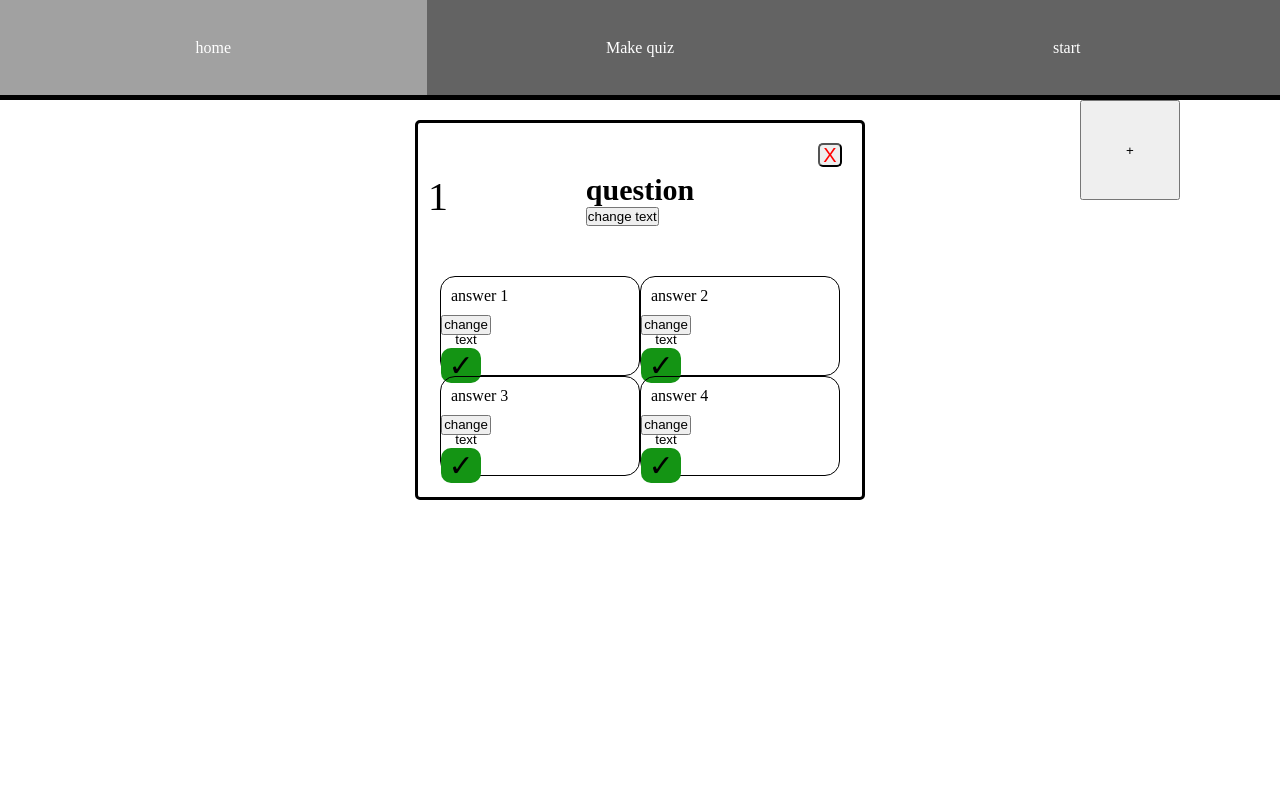
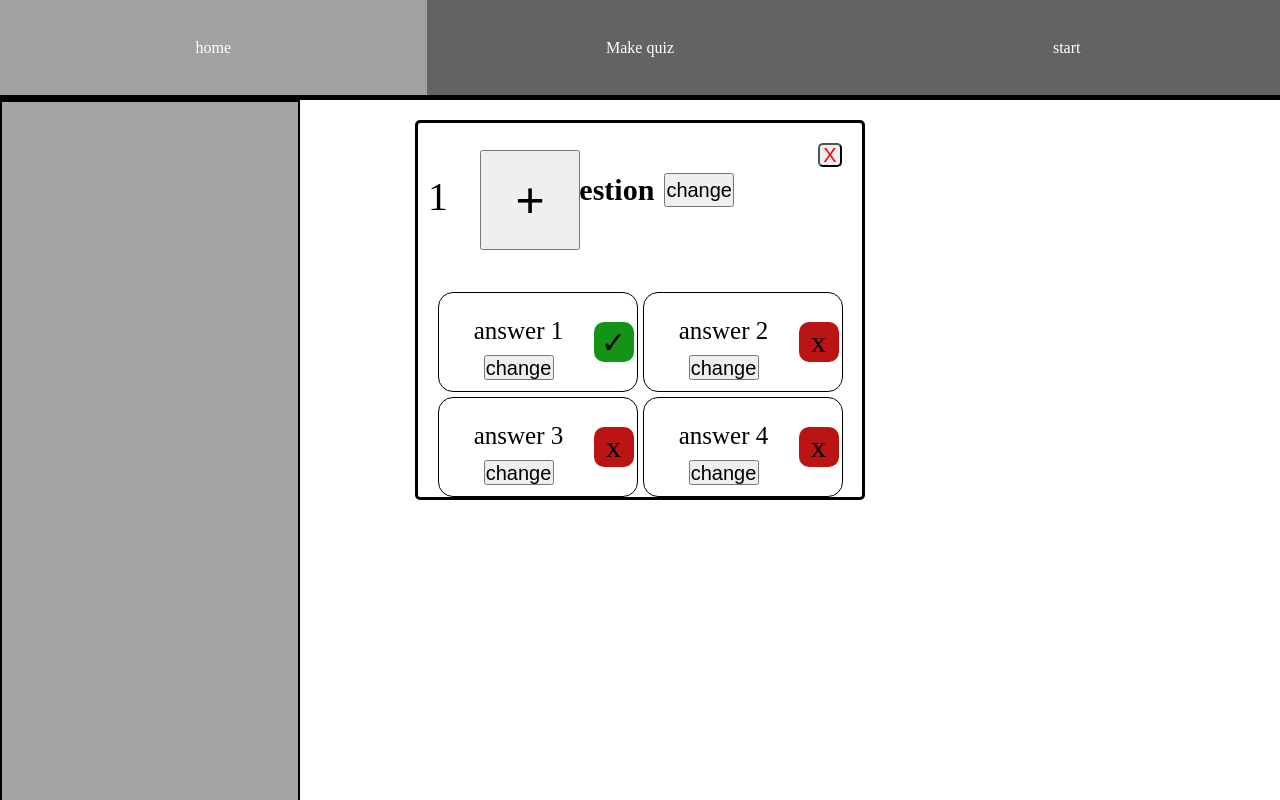
Before and after one commit to hamzona/myFirstSite, a React (Create React App) app: page / in a window 1280 px wide. Built offline with nearby package versions, Linux system fonts and the light colour scheme.

Commit message:
update 2

```diff
--- a/src/App.css
+++ b/src/App.css
@@ -30,8 +30,17 @@
 }
 
 .addBtn {
-  position: absolute;
+  font-size: 50px;
+  position: fixed;
   width: 100px;
   height: 100px;
-  right: 100px;
+  top: 150px;
+  right: 700px;
 }
+.Settings {
+  position: fixed;
+  height: 100vh;
+  width: 300px;
+  border: 2px solid;
+  background-color: rgb(165, 165, 165);
+}
--- a/src/GlobalContext/DataSlides.js
+++ b/src/GlobalContext/DataSlides.js
@@ -21,9 +21,9 @@ export default function SlidesContextProvider({ children }) {
       question: "question",
       answers: [
         { key: v4(), correct: true, content: "answer 1" },
-        { key: v4(), correct: true, content: "answer 2" },
-        { key: v4(), correct: true, content: "answer 3" },
-        { key: v4(), correct: true, content: "answer 4" },
+        { key: v4(), correct: false, content: "answer 2" },
+        { key: v4(), correct: false, content: "answer 3" },
+        { key: v4(), correct: false, content: "answer 4" },
       ],
     },
   ]);
--- a/src/Slides/App.js
+++ b/src/Slides/App.js
@@ -51,9 +51,9 @@ function App() {
         question: "question",
         answers: [
           { key: v4(), correct: true, content: "answer 1" },
-          { key: v4(), correct: true, content: "answer 2" },
-          { key: v4(), correct: true, content: "answer 3" },
-          { key: v4(), correct: true, content: "answer 4" },
+          { key: v4(), correct: false, content: "answer 2" },
+          { key: v4(), correct: false, content: "answer 3" },
+          { key: v4(), correct: false, content: "answer 4" },
         ],
       },
     ]);
@@ -77,7 +77,7 @@ function App() {
   return (
     <div className="container">
       {/* <SetQuestionAnswers className="set-cont" addSlide={addSlide} answerKey={answerKey} setSlides={setSlides} slideKey={slideKey} setSlideKey={setSlideKey} slides={slides}/>*/}
-
+      <div className="Settings"></div>
       <div className="slide-cont">
         {slides.map((slide, i) => {
           return (
--- a/src/Slides/Question.js
+++ b/src/Slides/Question.js
@@ -1,5 +1,5 @@
 import "./slide.css";
-import { useState, useRef, useEffect } from "react";
+import { useState, useRef } from "react";
 
 export default function Question({
   slides,
@@ -20,20 +20,19 @@ export default function Question({
 
   function addQuestion() {
     copySlides.forEach((slide) => {
-      if (slide.key === slideKey) {
+      if (slide.key === slideKey && questRef.current.value !== "") {
         slide.question = questRef.current.value;
       }
     });
     return copySlides;
   }
 
-  /*Promjena iz question u input i obratno */
   function resetOpenInputs() {
     if (slide.key !== slideKey) {
       setHideStyle(true);
     }
   }
-
+  /*Promjena iz question u input i obratno */
   function hidingElements() {
     setSlideKey([slide.key]);
     setHideStyle((prev) => !prev);
@@ -41,6 +40,7 @@ export default function Question({
   return (
     <div className="top-cont">
       <p className="number">{number}</p>
+      <div className="question-input-cont">
         <input
           ref={questRef}
           className="inpQuest"
@@ -64,8 +64,9 @@ export default function Question({
             hidingElements();
           }}
         >
-        {hideStyle ? "change text" : "submit"}
+          {hideStyle ? "change" : "submit"}
         </button>
+      </div>
     </div>
   );
 }
--- a/src/Slides/answers.js
+++ b/src/Slides/answers.js
@@ -50,13 +50,13 @@ function Answers({
         setAnswerKey(answer.key);
       }}
     >
-      <div>
+      <div className="answer-input-cont">
         <input
+          className="inpAnswer"
           ref={ansRef}
           type="text"
           style={{ display: hideStyle ? "block" : "none" }}
           key={answer.key}
-          className="inpAnswer"
         />
 
         <div
@@ -74,14 +74,13 @@ function Answers({
               setSlides([...addAnswer()]);
             }
             hendlingElements();
-            setAnswerKey(answer.key);
+            //setAnswerKey(answer.key);
           }}
         >
-          {" "}
-          {hideStyle ? "submit" : "change text"}{" "}
+          {hideStyle ? "submit" : "change"}
         </button>
       </div>
-
+      <div className="answer-footer">
         <div
           className="CorrectIncorrect"
           onClick={() => {
@@ -92,6 +91,7 @@ function Answers({
           {answer.correct ? "✓" : "x"}
         </div>
       </div>
+    </div>
   );
 }
 
--- a/src/Slides/slide.css
+++ b/src/Slides/slide.css
@@ -1,3 +1,22 @@
+.textBtn {
+  font-size: 20px;
+}
+.question-input-cont {
+  display: flex;
+  gap: 10px;
+}
+
+.answer-input-cont {
+  position: relative;
+  display: flex;
+  flex-direction: column;
+  align-items: center;
+  justify-content: center;
+  margin-left: 5px;
+  height: 100px;
+  width: 150px;
+}
+
 .delete {
   width: 20px;
   height: 20px;
@@ -48,6 +67,7 @@
 }
 .top-cont {
   padding: 40px;
+  height: 150px;
 }
 .number {
   position: absolute;
@@ -60,26 +80,41 @@
   display: grid;
   grid-template-columns: repeat(2, 200px);
   grid-template-rows: repeat(2, 100px);
+  grid-gap: 5px;
 }
 .answer {
   /*border: solid 1px black;*/
+  font-size: 25px;
   display: flex;
   justify-content: center;
   align-items: center;
   margin: 10px;
 }
 .answerBtn {
-  height: 20px;
-  width: 50px;
+  display: absolute;
+  height: 25px;
+  width: 70px;
+  font-size: 20px;
 }
 .answer-cont {
   display: flex;
-  flex-direction: column;
+  flex-direction: row;
   box-sizing: border-box;
   border: 1px solid;
   border-radius: 15px;
 }
 
 .inpAnswer {
-  width: 150px;
+  width: 130px;
+  height: 25px;
+  font-size: 20px;
 }
+.inpQuest {
+  font-size: 15px;
+}
+
+.answer-footer {
+  display: flex;
+  justify-content: center;
+  align-items: center;
+}
--- a/src/StartSlides/CurrentAnswersData.js
+++ b/src/StartSlides/CurrentAnswersData.js
@@ -22,9 +22,13 @@ function CurrentAnswersData({
   }
   return (
     <div
-      onClick={hendleAnswer}
+      className="pres-answer"
+      onClick={() => {
+        if (!clicked) {
+          hendleAnswer();
+        }
+      }}
       style={clicked ? TrueFalseSyle : {}}
-      className="pres-answer"
     >
       {answer.content}
     </div>
--- a/src/StartSlides/CurrentSlide.js
+++ b/src/StartSlides/CurrentSlide.js
@@ -1,5 +1,5 @@
 import CurrentAnswersData from "./CurrentAnswersData.js";
-import { useState } from "react";
+import { useEffect, useState } from "react";
 import "./presentSlide.css";
 function CurrentSlide({
   setCorrect,
@@ -10,15 +10,26 @@ function CurrentSlide({
   slides,
 }) {
   /*pokazivanje odgovora*/
-  const [clicked, setClicked] = useState(false);
-
+  const [clicked, setClicked] = useState(true);
   const [correctCheck, setCorrectChek] = useState(true);
 
   const hideButton = {
     display: clicked ? "block" : "none",
   };
+  const correctStyle = {
+    backgroundColor: "green",
+  };
+  useEffect(() => {
+    setClicked(false);
+  }, []);
+
   return (
-    <div className="pres-table">
+    <div
+      className="pres-table"
+      style={{
+        backgroundColor: clicked ? (correctCheck ? "#00910e" : "#ce0000") : "",
+      }}
+    >
       <div className="top-cont">
         <p className="pres-number">{i + 1}</p>
         <h2 className="pres-quesiton">{currentSlideData.question}</h2>
@@ -40,11 +51,10 @@ function CurrentSlide({
       </div>
       <div className="footer-cont">
         <div style={hideButton}>
-          <p>{correctCheck ? "CORRECT" : "WRONG"}</p>
+          <p className="correct-wrong">{correctCheck ? "CORRECT" : "WRONG"}</p>
           <button
             className="pres-next"
             onClick={() => {
-              setClicked(false);
               setI((prev) => {
                 return ++prev;
               });
--- a/src/StartSlides/StartQuiz.js
+++ b/src/StartSlides/StartQuiz.js
@@ -17,9 +17,6 @@ function StartQuiz() {
     return (
       <>
         <div className="quiz-run-cont">
-          <Link className="link" to="/">
-            Make quiz
-          </Link>
           <CurrentSlide
             setCorrect={setCorrect}
             className="slide-cont"
@@ -45,15 +42,15 @@ function StartQuiz() {
             {((correct / slides.length) * 100).toFixed(2)}%
           </p>
           <button
+            className="restart"
             onClick={() => {
               setI(0);
               setCurrentSlideData(slides[0]);
+              setCorrect(0);
             }}
           >
             Restart
           </button>
-          <br></br>
-          <Link to="/">Make quiz</Link>
         </div>
       </div>
     );
--- a/src/StartSlides/presentSlide.css
+++ b/src/StartSlides/presentSlide.css
@@ -4,20 +4,23 @@
   justify-content: center;
   align-items: center;
 }
+.restart {
+  width: 150px;
+  height: 40px;
+  font-size: 30px;
+}
 .finish-tabel {
+  height: 500px;
+  width: 500px;
   padding: 40px;
   border: 3px solid;
+  display: flex;
+  justify-content: center;
+  align-items: center;
+  flex-direction: column;
 }
 .result {
   font-size: 50px;
-}
-.link {
-  padding: 5px;
-  border: 3px solid;
-  border-radius: 3px;
-  position: absolute;
-  left: 20px;
-  top: 30px;
 }
 .link:active {
   background-color: rgb(82, 38, 133);
@@ -45,6 +48,7 @@
   align-items: center;
   box-sizing: border-box;
   border-radius: 5px;
+  color: rgb(119, 26, 26);
 }
 .pres-number {
   display: flex;
@@ -84,8 +88,6 @@
   border-radius: 5px;
   padding: 5px;
   font-size: 40px;
-  margin: 20px;
-  margin-top: 10px;
 }
 
 .question {
@@ -93,7 +95,17 @@
 }
 
 .footer-cont {
+  position: relative;
   height: 100px;
   width: fit-content;
-  background-color: aquamarine;
+  display: flex;
+  justify-content: center;
+  align-items: center;
 }
+* {
+  color: black;
+}
+.correct-wrong {
+  color: white;
+  font-size: 30px;
+}
```
Lines whose indentation alone changed are shown as unchanged.
